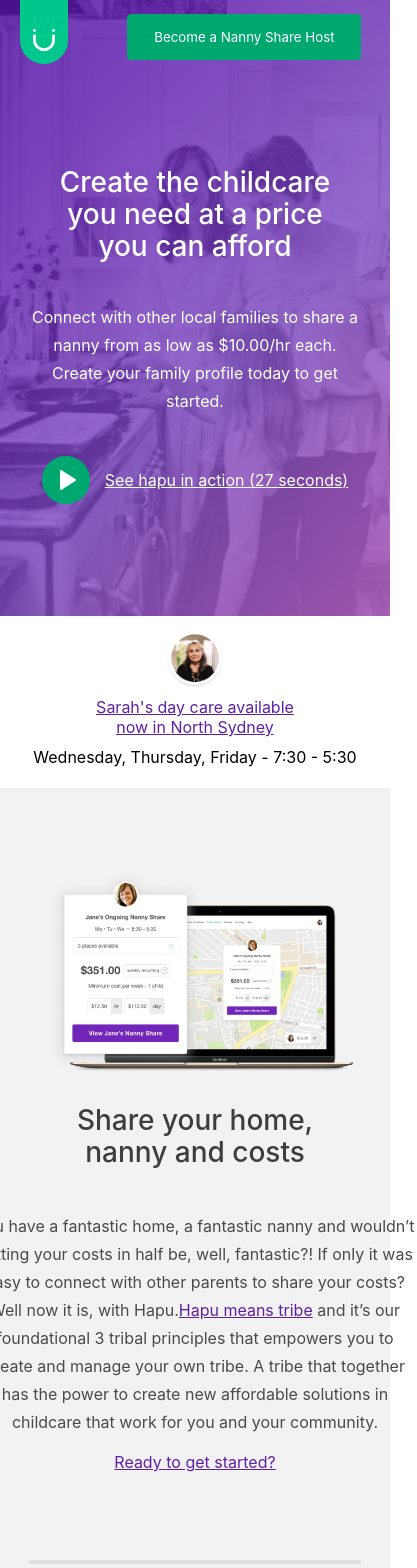
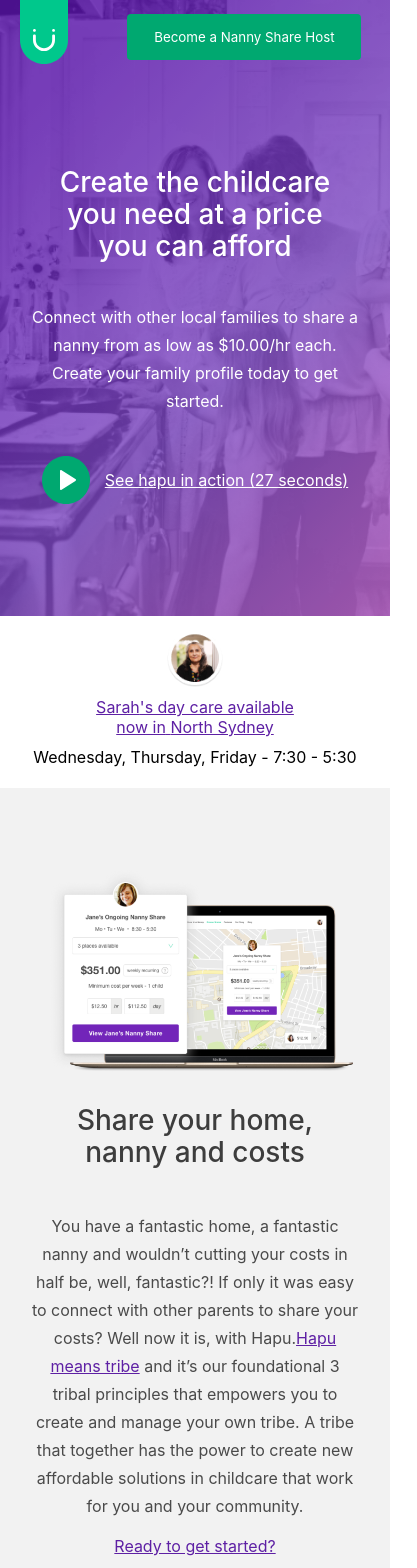
Before and after one commit to Gabriel-Goncalves/jungle-devs-challenge, a React (Create React App) app: page / in a window 390 px wide. Shown: the top 1568 px of the page, 417 px wide, since content can reach past the window. Built offline with nearby package versions, Linux system fonts and the light colour scheme; the HTML template or start-up script is replaced by a standard one.

Commit message:
second screen style fixed

```diff
--- a/src/screens/secondScreen/secondScreen.css
+++ b/src/screens/secondScreen/secondScreen.css
@@ -181,4 +181,8 @@
   .form-second-screen p {
     width: 328px;
   }
+
+  .left-content-second-screen p {
+    width: 328px;
+  }
 }
```
